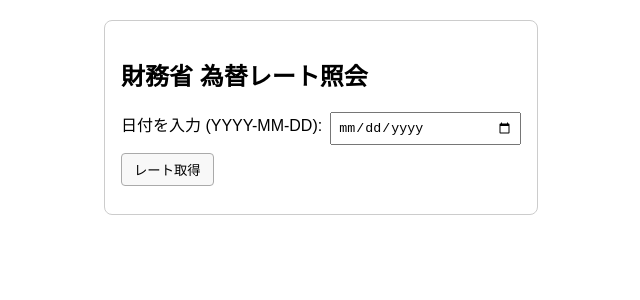
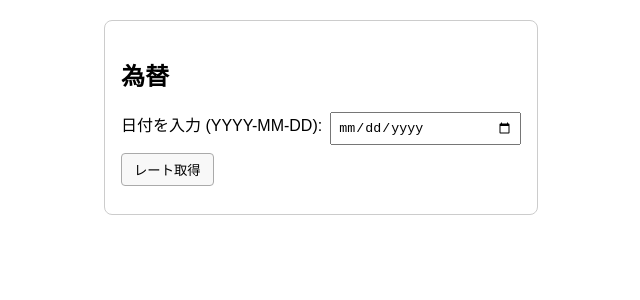
Before and after one commit to kaizen-kaku/mof-exchange-rate, an Angular app: page / in a window 1280 px wide. Shown: the top 300 px of the page, without its empty margins (319-959 px from the left). Built offline with nearby package versions, Linux system fonts and the light colour scheme.

Commit message:
Changed name to Kawase

```diff
--- a/src/app/exchange-rate.component.html
+++ b/src/app/exchange-rate.component.html
@@ -1,5 +1,5 @@
 <div class="exchange-rate-container">
-    <h2>財務省 為替レート照会</h2>
+    <h2>為替</h2>
 
     <div class="form">
         <label for="date">日付を入力 (YYYY-MM-DD):</label>
```
